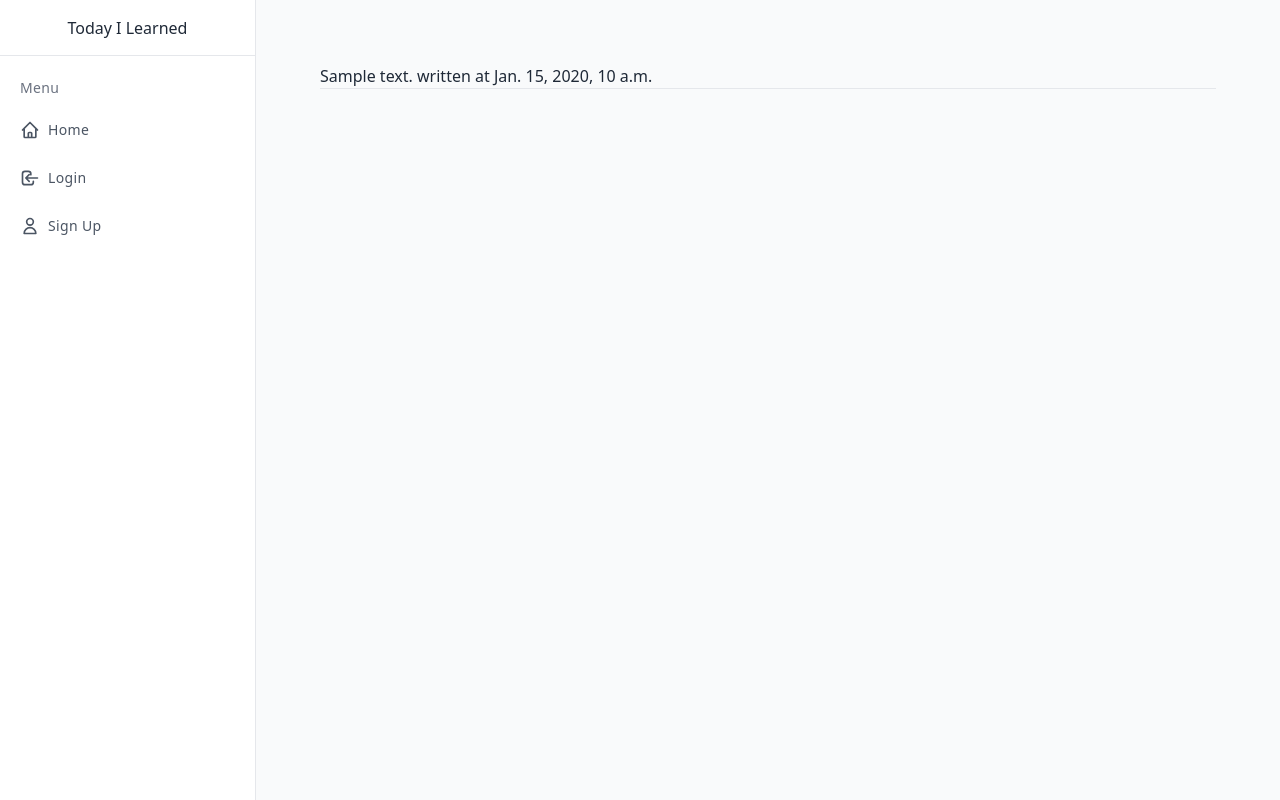
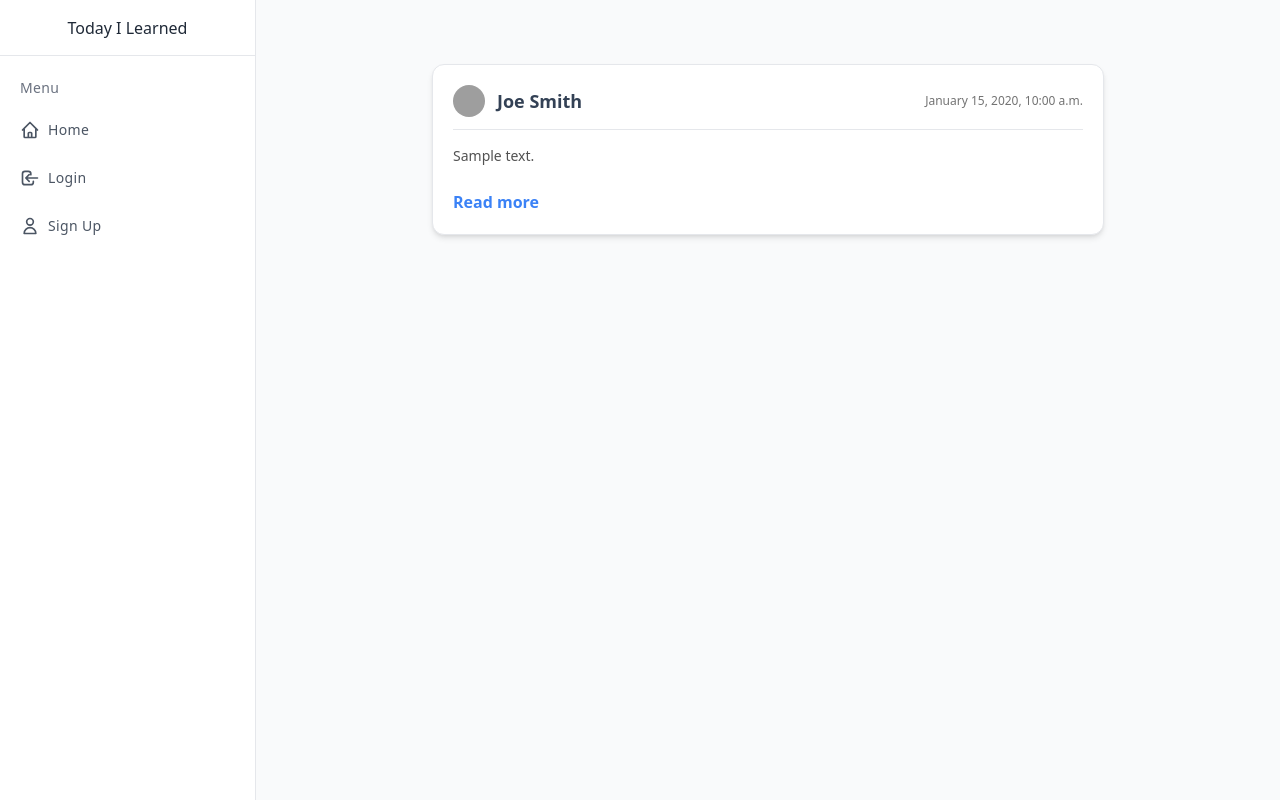
Before and after one commit to yusup-rd/django-201, a Django app: page / in a window 1280 px wide. Run offline with Django 5.2, Linux system fonts and the light colour scheme; tables that the repository leaves empty hold one stand-in row (values such as "Sample post"); some libraries are stand-ins or nearby versions; grey boxes are pictures that could not be loaded.

Commit message:
Styled posts with tailwind

```diff
--- a/feed/templates/feed/homepage.html
+++ b/feed/templates/feed/homepage.html
@@ -1,10 +1,31 @@
-{% extends 'base.html' %}
-
-{% block title %}Homepage{% endblock title %}
-
+{% extends "base.html" %}
+{% block title %}
+    Homepage
+{% endblock title %}
 {% block body %}
-{% for post in posts %}
-{{ post.text }} written at {{ post.date }}
-<hr>
-{% endfor %}
+    {% for post in posts %}
+        <div class="flex items-center justify-center mb-8">
+            <div class="rounded-xl border p-5 shadow-md w-9/12 bg-white">
+                <div class="flex w-full items-center justify-between border-b pb-3">
+                    {% comment %}
+                    TODO: User needs a link to their bio and profile picture, thumbnail, name etc.
+                    {% endcomment %}
+                    <div class="flex items-center space-x-3">
+                        <div class="h-8 w-8 rounded-full bg-slate-400 bg-[url('https://i.pravatar.cc/32')]"></div>
+                        <div class="text-lg font-bold text-slate-700">Joe Smith</div>
+                    </div>
+                    <div class="flex items-center space-x-8">
+                        <div class="text-xs text-neutral-500">{{ post.date|date:"F j, Y, g:i a" }}</div>
+                    </div>
+                </div>
+                <div class="mt-4 mb-6">
+                    <div class="text-sm text-neutral-600">{{ post.text }}</div>
+                </div>
+                {% comment %}
+                TODO: Add a detail url
+                {% endcomment %}
+                <div class="font-semibold text-blue-500 hover:underline cursor-pointer">Read more</div>
+            </div>
+        </div>
+    {% endfor %}
 {% endblock body %}
```
